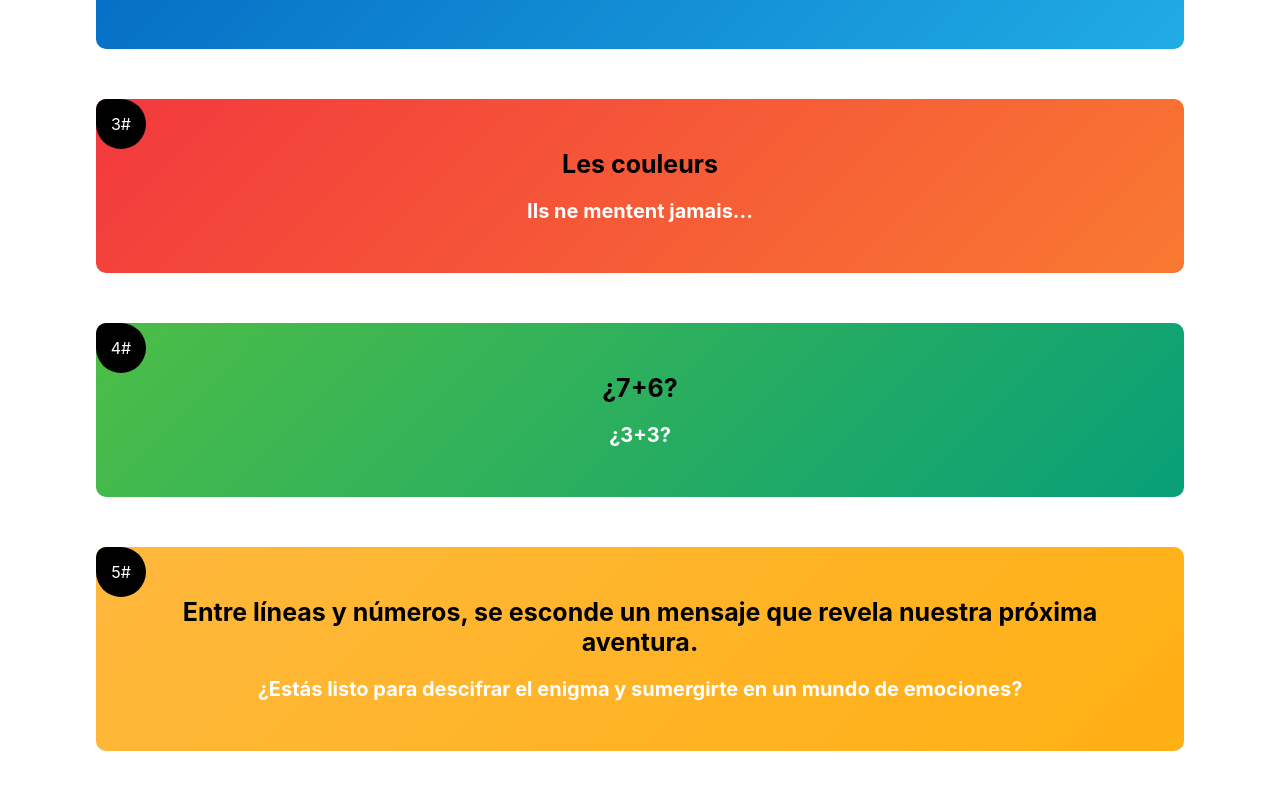
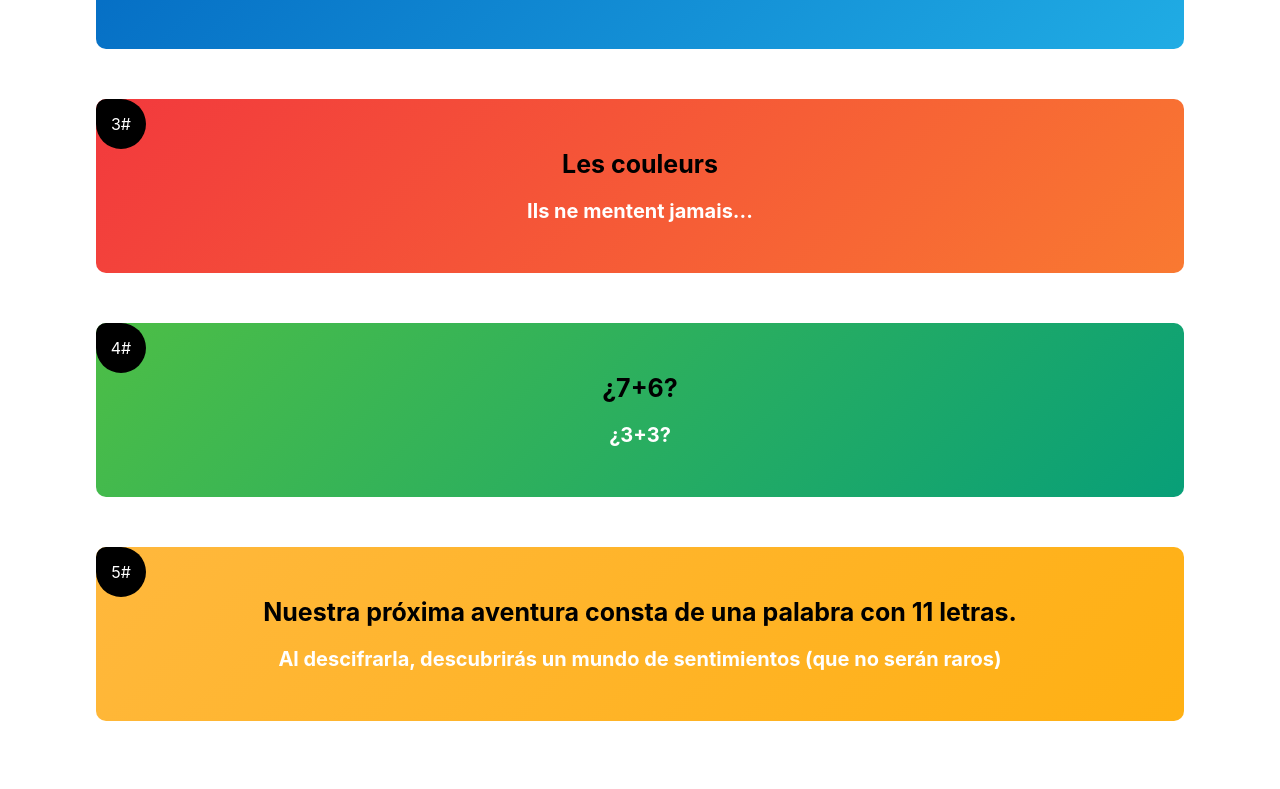
Before and after one commit to FMS16/flor_dos, a React (Create React App) app: page / in a window 1280 px wide. Shown: the part 399-1188 px from the top of the page. Built offline with nearby package versions, Linux system fonts and the light colour scheme.

Commit message:
Seven  commit

```diff
--- a/src/components/Main.js
+++ b/src/components/Main.js
@@ -38,8 +38,8 @@ const Main = () => {
                 <div className='pista' id='pista-cinco'>
                     <p>5#</p>
                     <div className='pista-contenido'>
-                        <h1>Entre líneas y números, se esconde un mensaje que revela nuestra próxima aventura.</h1>
-                        <h2>¿Estás listo para descifrar el enigma y sumergirte en un mundo de emociones?</h2>
+                        <h1>Nuestra próxima aventura consta de una palabra con 11 letras.</h1>
+                        <h2>Al descifrarla, descubrirás un mundo de sentimientos (que no serán raros)</h2>
                     </div>
                 </div>
                {/*  <div className='pista orange' id='pista-cuatro'>
```
